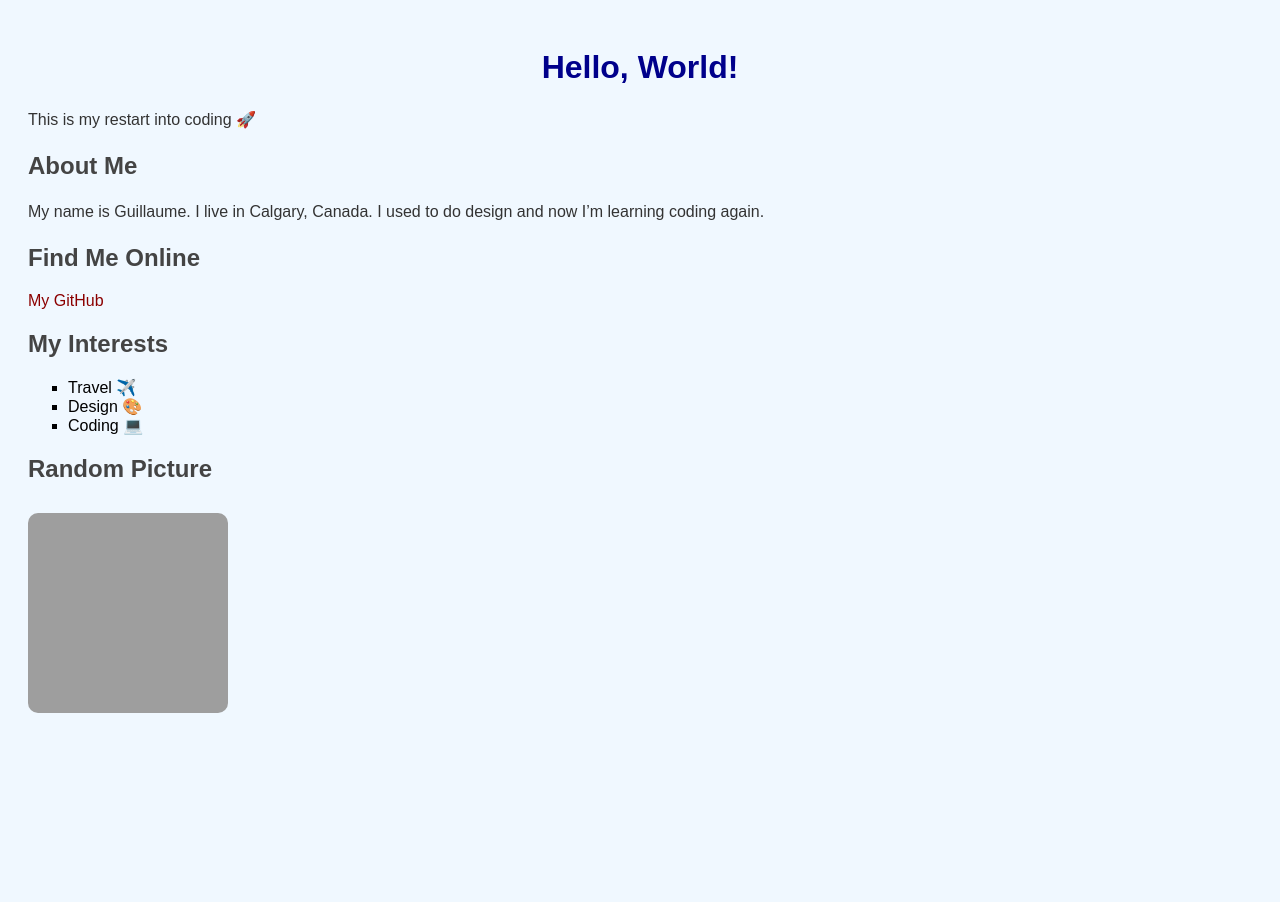
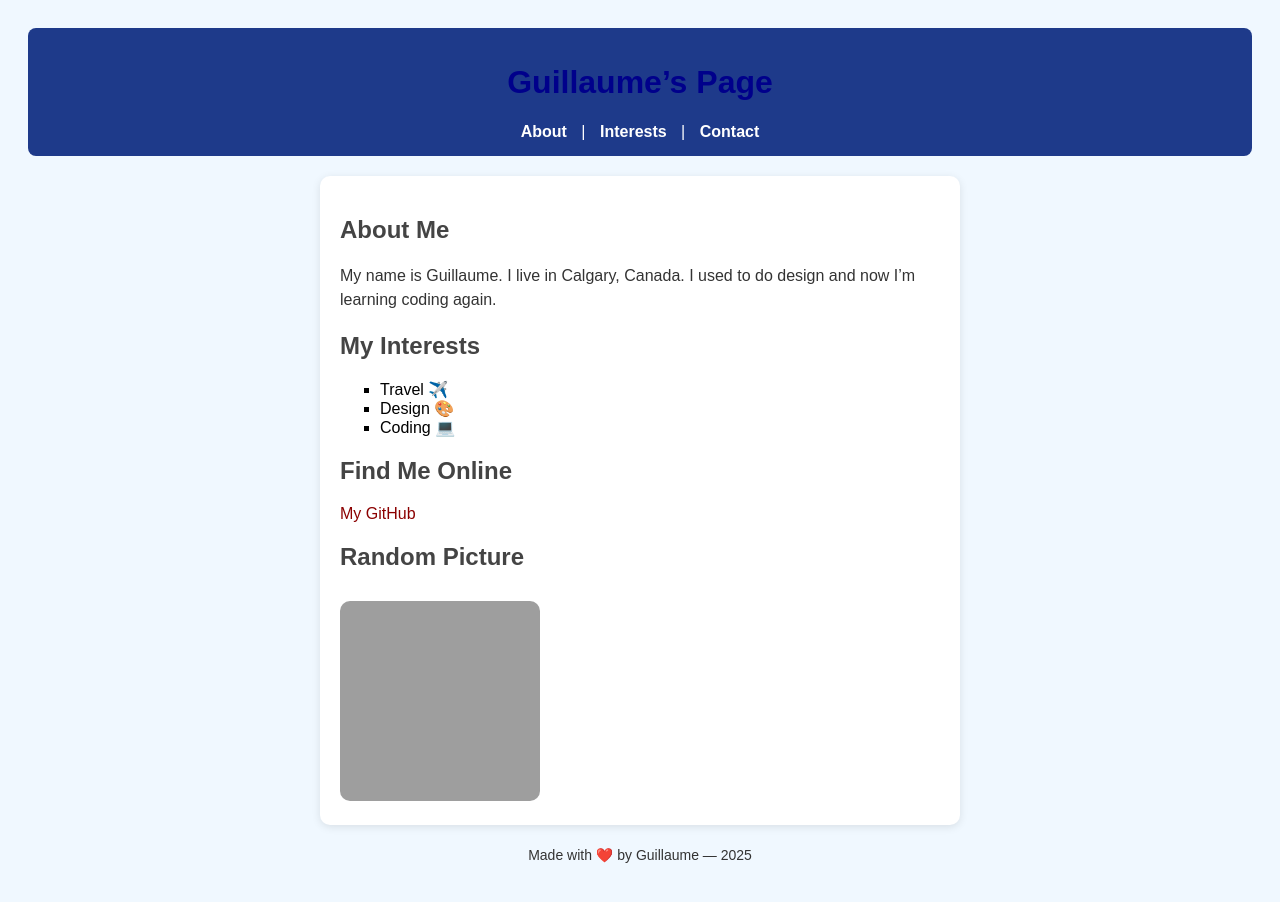
Before and after one commit to guiz11/restart-coding, a plain HTML site: page index.html in a window 1280 px wide. Before the commit the page ends 800 px from the top, so only its background shows below. Drawn offline with Linux system fonts and the light colour scheme; grey boxes are pictures that could not be loaded.

Commit message:
Add files via upload

```diff
--- a/index.html
+++ b/index.html
@@ -1,28 +1,52 @@
 <!DOCTYPE html>
-<html lang=">
+<html lang="en">
   <head>
     <meta charset="UTF-8">
     <title>My First Page</title>
     <link rel="stylesheet" href="style.css">
   </head>
   <body>
-    <h1>Hello, World!</h1>
-    <p>This is my restart into coding 🚀</p>
+  <!-- HEADER -->
+  <header>
+    <h1>Guillaume’s Page</h1>
+    <nav>
+      <a href="#about">About</a> |
+      <a href="#interests">Interests</a> |
+      <a href="#contact">Contact</a>
+    </nav>
+  </header>
 
+  <!-- MAIN CONTENT -->
+  <main>
+    <section id="about">
       <h2>About Me</h2>
       <p>My name is Guillaume. I live in Calgary, Canada. I used to do design and now I’m learning coding again.</p>
+    </section>
 
-    <h2>Find Me Online</h2>
-    <a href="https://github.com/guiz11" target="_blank">My GitHub</a>
-
+    <section id="interests">
       <h2>My Interests</h2>
       <ul>
         <li>Travel ✈️</li>
         <li>Design 🎨</li>
         <li>Coding 💻</li>
       </ul>
+    </section>
 
+    <section id="contact">
+      <h2>Find Me Online</h2>
+      <a href="https://github.com/guiz11" target="_blank">My GitHub</a>
+    </section>
+
+    <section>
       <h2>Random Picture</h2>
       <img src="https://picsum.photos/200" alt="Random image">
+    </section>
+  </main>
+
+  <!-- FOOTER -->
+  <footer>
+    <p>Made with ❤️ by Guillaume — 2025</p>
+  </footer>
 </body>
+
 </html>
--- a/style.css
+++ b/style.css
@@ -36,3 +36,41 @@ img {
   border-radius: 10px;
   margin-top: 10px;
 }
+
+/* Header */
+header {
+  background-color: #1e3a8a; /* dark blue */
+  color: white;
+  padding: 15px;
+  text-align: center;
+  border-radius: 8px;
+}
+
+nav a {
+  color: white;
+  margin: 0 10px;
+  text-decoration: none;
+  font-weight: bold;
+}
+
+nav a:hover {
+  text-decoration: underline;
+}
+
+/* Main sections */
+main {
+  margin: 20px auto;
+  max-width: 600px;
+  background: #fff;
+  padding: 20px;
+  border-radius: 10px;
+  box-shadow: 0 2px 8px rgba(0,0,0,0.1);
+}
+
+/* Footer */
+footer {
+  margin-top: 20px;
+  text-align: center;
+  font-size: 14px;
+  color: #555;
+}
```
Lines whose indentation alone changed are shown as unchanged.
